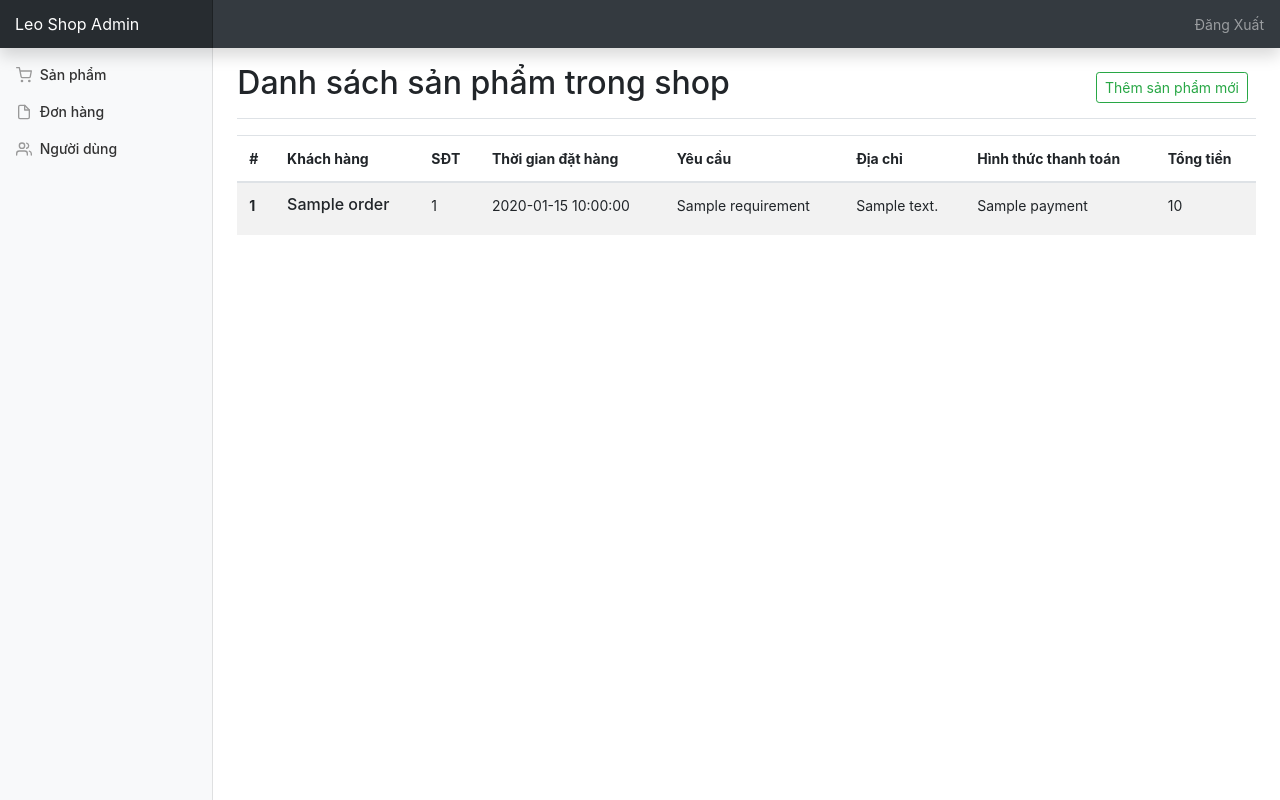
After one commit to hta218/leo-shop, a Python web app: template templates/admin/admin-order.html in a window 1280 px wide. The commit adds this page. Run offline with Jinja, Linux system fonts and the light colour scheme; the template is opened without the code that fills it: most values are stand-ins (such as "Sample title", 1, 10 or a date in 2020); some libraries are stand-ins or nearby versions.

Commit message:
Update admin

```diff
--- /dev/null
+++ b/templates/admin/admin-order.html
@@ -0,0 +1,94 @@
+<!DOCTYPE html>
+<html lang="en">
+
+<head>
+  <meta charset="UTF-8">
+  <meta name="viewport" content="width=device-width, initial-scale=1.0">
+  <meta http-equiv="X-UA-Compatible" content="ie=edge">
+  <title>Leo Shop</title>
+  <link rel="shortcut icon" href="../../static/images/favicon.png">
+  <link rel="stylesheet" href="https://stackpath.bootstrapcdn.com/bootstrap/4.2.1/css/bootstrap.min.css" integrity="sha384-GJzZqFGwb1QTTN6wy59ffF1BuGJpLSa9DkKMp0DgiMDm4iYMj70gZWKYbI706tWS"
+    crossorigin="anonymous">
+  <script src="https://code.jquery.com/jquery-3.3.1.slim.min.js" integrity="sha384-q8i/X+965DzO0rT7abK41JStQIAqVgRVzpbzo5smXKp4YfRvH+8abtTE1Pi6jizo"
+    crossorigin="anonymous"></script>
+  <script src="https://cdnjs.cloudflare.com/ajax/libs/popper.js/1.14.6/umd/popper.min.js" integrity="sha384-wHAiFfRlMFy6i5SRaxvfOCifBUQy1xHdJ/yoi7FRNXMRBu5WHdZYu1hA6ZOblgut"
+    crossorigin="anonymous"></script>
+  <script src="https://stackpath.bootstrapcdn.com/bootstrap/4.2.1/js/bootstrap.min.js" integrity="sha384-B0UglyR+jN6CkvvICOB2joaf5I4l3gm9GU6Hc1og6Ls7i6U/mkkaduKaBhlAXv9k"
+    crossorigin="anonymous"></script>
+  <link rel="stylesheet" href="../static/css/admin.css">
+  <script src="../static/js/admin.js"></script>
+  <link rel="stylesheet" href="https://use.fontawesome.com/releases/v5.6.3/css/all.css" integrity="sha384-UHRtZLI+pbxtHCWp1t77Bi1L4ZtiqrqD80Kn4Z8NTSRyMA2Fd33n5dQ8lWUE00s/"
+    crossorigin="anonymous">
+</head>
+
+<body>
+  <nav class="navbar navbar-dark fixed-top bg-dark flex-md-nowrap p-0 shadow">
+    <a class="navbar-brand col-sm-3 col-md-2 mr-0" href="#">Leo Shop Admin</a>
+    <input class="form-control form-control-dark w-100 d-none" type="text" placeholder="Search" aria-label="Search">
+    <ul class="navbar-nav px-3">
+      <li class="nav-item text-nowrap">
+        <a class="nav-link" href="/logout">Đăng Xuất</a>
+      </li>
+    </ul>
+  </nav>
+
+  <div class="container-fluid">
+    <div class="row">
+      {% include 'admin/leftbar.html' %}
+
+      <!-- MAIN -->
+      <main role="main" class="col-md-9 ml-sm-auto col-lg-10 px-4">
+        <div class="chartjs-size-monitor" style="position: absolute; left: 0px; top: 0px; right: 0px; bottom: 0px; overflow: hidden; pointer-events: none; visibility: hidden; z-index: -1;">
+          <div class="chartjs-size-monitor-expand" style="position:absolute;left:0;top:0;right:0;bottom:0;overflow:hidden;pointer-events:none;visibility:hidden;z-index:-1;">
+            <div style="position:absolute;width:1000000px;height:1000000px;left:0;top:0"></div>
+          </div>
+          <div class="chartjs-size-monitor-shrink" style="position:absolute;left:0;top:0;right:0;bottom:0;overflow:hidden;pointer-events:none;visibility:hidden;z-index:-1;">
+            <div style="position:absolute;width:200%;height:200%;left:0; top:0"></div>
+          </div>
+        </div>
+        <div class="d-flex justify-content-between flex-wrap flex-md-nowrap align-items-center pt-3 pb-2 mb-3 border-bottom">
+          <h1 class="h2">Danh sách sản phẩm trong shop</h1>
+          <div class="btn-toolbar mb-2 mb-md-0">
+            <div class="btn-group mr-2">
+              <a href="/admin/add-product" class="btn btn-sm btn-outline-success">Thêm sản phẩm mới</a>
+            </div>
+          </div>
+        </div>
+        <div>
+          <table class="table table-striped table-hover">
+            <thead>
+              <tr>
+                <th scope="col">#</th>
+                <th scope="col">Khách hàng</th>
+                <th scope="col">SĐT</th>
+                <th scope="col">Thời gian đặt hàng</th>
+                <th scope="col">Yêu cầu</th>
+                <th scope="col">Địa chỉ</th>
+                <th scope="col">Hình thức thanh toán</th>
+                <th scope="col">Tổng tiền</th>
+              </tr>
+            </thead>
+            <tbody>
+              {% for order in orders %}
+              <tr>
+                <th>{{ loop.index }}</th>
+                <td><h6>{{ order.customer_name }}</h6></td>
+                <td>{{ order.phone_number }}</td>
+                <td>{{ order.display_time }}</td>
+                <td>{{ order.requirement }}</td>
+                <td>{{ order.address }}</td>
+                <td>{{ order.payment }}</td>
+                <td>{{ order.display_total }}</td>
+              </tr>
+              {% endfor %}
+            </tbody>
+          </table>
+        </div>
+      </main>
+      <!-- END OF MAIN -->
+
+    </div>
+  </div>
+</body>
+
+</html>
--- a/templates/admin/leftbar.html
+++ b/templates/admin/leftbar.html
@@ -2,7 +2,7 @@
     <div class="sidebar-sticky">
       <ul class="nav flex-column">
         <li class="nav-item">
-          <a class="nav-link" href="/admin">
+          <a class="nav-link" href="/admin?model=product">
             <svg xmlns="http://www.w3.org/2000/svg" width="24" height="24" viewBox="0 0 24 24" fill="none" stroke="currentColor"
               stroke-width="2" stroke-linecap="round" stroke-linejoin="round" class="feather feather-shopping-cart">
               <circle cx="9" cy="21" r="1"></circle>
@@ -13,7 +13,7 @@
           </a>
         </li>
         <li class="nav-item">
-          <a class="nav-link" href="/admin/order">
+          <a class="nav-link" href="/admin?model=order">
             <svg xmlns="http://www.w3.org/2000/svg" width="24" height="24" viewBox="0 0 24 24" fill="none" stroke="currentColor"
               stroke-width="2" stroke-linecap="round" stroke-linejoin="round" class="feather feather-file">
               <path d="M13 2H6a2 2 0 0 0-2 2v16a2 2 0 0 0 2 2h12a2 2 0 0 0 2-2V9z"></path>
@@ -23,7 +23,7 @@
           </a>
         </li>
         <li class="nav-item">
-          <a class="nav-link" href="/admin/user">
+          <a class="nav-link" href="/admin?model=user">
             <svg xmlns="http://www.w3.org/2000/svg" width="24" height="24" viewBox="0 0 24 24" fill="none" stroke="currentColor"
               stroke-width="2" stroke-linecap="round" stroke-linejoin="round" class="feather feather-users">
               <path d="M17 21v-2a4 4 0 0 0-4-4H5a4 4 0 0 0-4 4v2"></path>
```
Also changed, not shown: app.py (+14 -2 lines), order.py (+10 -3 lines), templates/admin/admin-user.html (added, +93 -0 lines).
